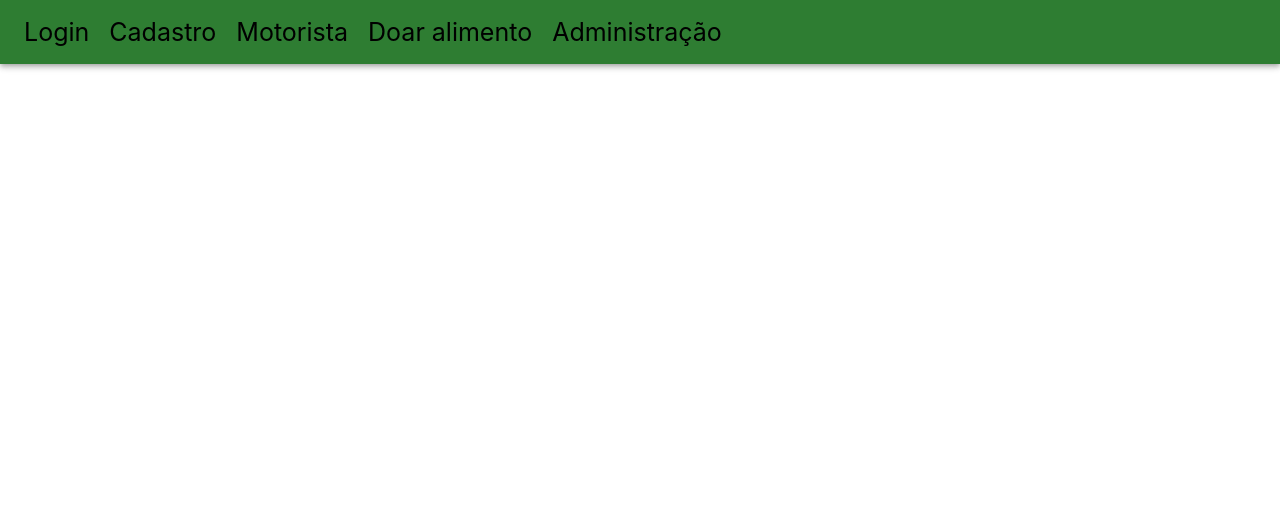
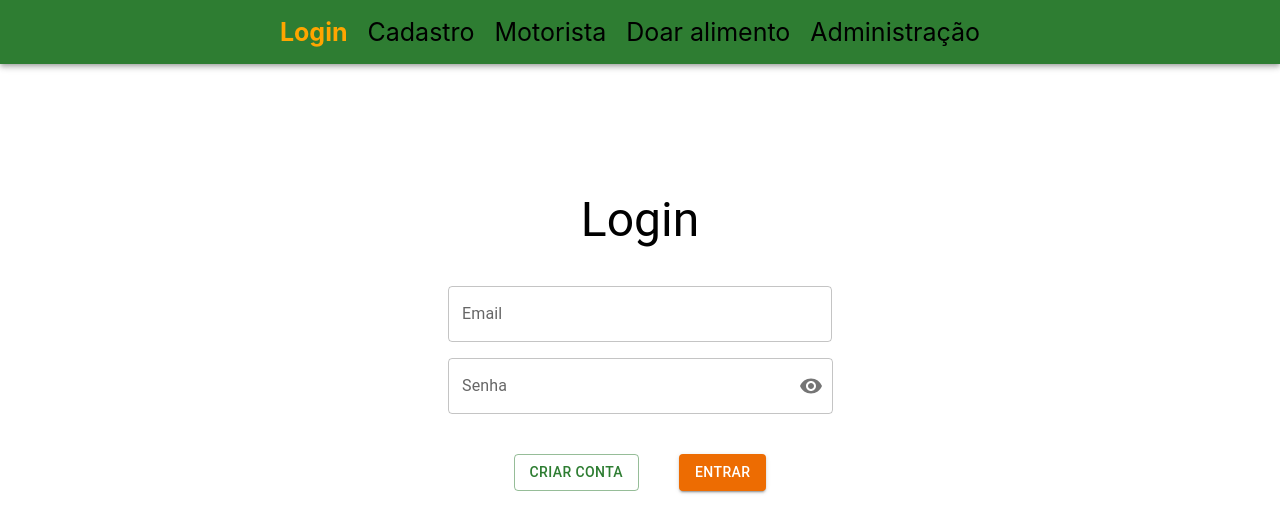
Before and after one commit to Prodal-Software/Software, a React (Create React App) app in the folder src/: page / in a window 1280 px wide. Shown: the top 532 px of the page. Built offline with nearby package versions, Linux system fonts and the light colour scheme.

Commit message:
Added link between Login and Cadastro

```diff
--- a/src/src/App.js
+++ b/src/src/App.js
@@ -12,7 +12,7 @@ function App() {
     <div className="App">
       <Navbar/>
         <Routes>
-          <Route path='/login' element={<Login/>}/>
+          <Route path='/' element={<Login/>}/>
           <Route path='/cadastro' element={<Cadastro/>}/>
           <Route path='/motorista' element={<Motorista/>}/>
           <Route path='/doacao' element={<DoarAlimento/>}/>
--- a/src/src/components/Cadastro.js
+++ b/src/src/components/Cadastro.js
@@ -1,3 +1,4 @@
+import { FormHelperText } from "@mui/joy";
 import {
   Box,
   Typography,
@@ -7,14 +8,20 @@ import {
   Checkbox,
   TextField,
 } from "@mui/material";
-import useState from "react";
+import React, { useState } from "react";
+import { useNavigate } from "react-router-dom";
+import Swal from "sweetalert2";
 
 export const Cadastro = () => {
   const [checkedpassword, setCheckedpassword] = useState(false);
   const [nome, setNome] = useState("");
   const [email, setEmail] = useState("");
+  const [contato, setContato] = useState("");
   const [senha, setSenha] = useState("");
-  const [contato, setContato] = useState("");
+  const [confsenha, setConfSenha] = useState("");
+  var textoDeAjuda = "";
+
+  const navigate = useNavigate();
 
   const handleNomeChange = (Event) => {
     setNome(Event.target.value);
@@ -28,45 +35,118 @@ export const Cadastro = () => {
   const handleSenhaChange = (Event) => {
     setSenha(Event.target.value);
   };
+  const handleConfSenhaChange = (Event) => {
+    setConfSenha(Event.target.value);
+  };
   const handleCheckboxChange = (Event) => {
     setCheckedpassword(Event.target.checked);
   };
+  function handleTextoAjudaChange(mensagem) {
+    textoDeAjuda = mensagem;
+  }
+  const handleLimparCampos = () => {
+    setNome("");
+    setEmail("");
+    setContato("");
+    setSenha("");
+    setConfSenha("");
+  };
+  const handleSubmit = () => {
+    var campoFaltando = false;
+
+    campoFaltando = nome.length === 0 ? true : false;
+    campoFaltando = email.length === 0 ? true : false;
+    campoFaltando = contato.length === 0 ? true : false;
+    campoFaltando = senha.length === 0 ? true : false;
+    campoFaltando = confsenha.length === 0 ? true : false;
+
+    if (campoFaltando) {
+      Swal.fire({
+        icon: "error",
+        title: "Dados faltando",
+        text: "Por favor, preencha todos os campos.",
+        confirmButtonText: "OK",
+        confirmButtonColor: "red",
+      });
+
+    } else {
+      // vai ser enviado um POST depois
+      let credenciais = {
+        name: nome,
+        email: email,
+        phone: contato,
+        password: senha,
+      };
+
+      console.log(credenciais);
+
+      Swal.fire({
+        icon: "success",
+        title: "Conta criada com sucesso!",
+        text:"Redirecionando para realizar Login",
+        showConfirmButton: false,
+        timer: 3000,
+      });
+
+      navigate('/')
+    }
+  };
   return (
-    <Box alignContent={"center"} marginTop={"15%"}>
-      <Typography variant="h2">Cadastro</Typography>
+    <Box marginTop={"3%"} display={"flex"} flexDirection={"column"}>
+      <Stack spacing={"20px"} width={"400px"} alignSelf={"center"}>
+        <Typography variant="h2" sx={{ mb: "30px" }}>
+          Cadastro
+        </Typography>
 
         <TextField
-        label="Nome"
+          label="Nome Completo"
           type="name"
           value={nome}
           color="warning"
           onChange={handleNomeChange}
+          // helperText={<FormHelperText>Por favor, insira seu nome completo</FormHelperText>}
         />
-      <br />
         <TextField
           label="Email"
           type="email"
+          placeholder="exemplo@gmail.com"
           value={email}
           color="warning"
           onChange={handleEmailChange}
+          // helperText={<FormHelperText>Por favor, insira seu email de contato</FormHelperText>}
         />
-      <br />
         <TextField
           label="Contato"
+          placeholder="DDD XXXXXXXXX"
           type="tel"
           value={contato}
           color="warning"
           onChange={handleContatoChange}
+          helperText={
+            <FormHelperText>
+              Por favor, insira seu número de contato seguindo o exemplo: 31
+              987654321
+            </FormHelperText>
+          }
         />
-      <br />
         <TextField
           label="Senha"
           type={checkedpassword ? "text" : "password"}
           value={senha}
           color="warning"
           onChange={handleSenhaChange}
+          onFocus={handleTextoAjudaChange(
+            "Digite uma senha com no minimo 8 letras e 1 numero"
+          )}
+          helperText={<FormHelperText>{textoDeAjuda}</FormHelperText>}
         />
-      <br />
+        <TextField
+          label="Confirmar Senha"
+          type={checkedpassword ? "text" : "password"}
+          value={confsenha}
+          color="warning"
+          onChange={handleConfSenhaChange}
+        />
         <FormControlLabel
           label="Mostrar Senha"
           control={
@@ -77,17 +157,20 @@ export const Cadastro = () => {
             ></Checkbox>
           }
         ></FormControlLabel>
-
+      </Stack>
       <Stack
         spacing={5}
         direction={"row"}
         justifyContent={"center"}
         marginTop={"2em"}
       >
-        <Button variant="outlined" color="error">
+        <Button variant="contained" color="error" onClick={() => navigate(-1)}>
+          Voltar
+        </Button>
+        <Button variant="outlined" color="info" onClick={handleLimparCampos}>
           Limpar Campos
         </Button>
-        <Button variant="contained" color="warning">
+        <Button variant="contained" color="warning" onClick={handleSubmit}>
           Criar Conta
         </Button>
       </Stack>
--- a/src/src/components/Login.js
+++ b/src/src/components/Login.js
@@ -1,48 +1,94 @@
-import { Box, Typography, Button, Stack, TextField, FormControl, InputLabel, OutlinedInput, InputAdornment, IconButton } from '@mui/material';
-import { useState } from 'react';
-import { VisibilityOff,Visibility } from '@mui/icons-material'
+import {
+  Box,
+  Typography,
+  Button,
+  Stack,
+  TextField,
+  FormControl,
+  InputLabel,
+  OutlinedInput,
+  InputAdornment,
+  IconButton,
+} from "@mui/material";
+import Swal from "sweetalert2";
+import { useState } from "react";
+import { VisibilityOff, Visibility } from "@mui/icons-material";
 
 export const Login = () => {
-    const [email,setEmail] = useState('');
-    const [senha,setSenha] = useState('');
+  const [email, setEmail] = useState("");
+  const [senha, setSenha] = useState("");
   const [mostrarSenha, setMostrarSenha] = useState(false);
 
-    const handleClickShowPassword = () => {setMostrarSenha((show) => !show)}
-    const handleEmailChange = (Event) => {setEmail(Event.target.value)}
-    const handleSenhaChange = (Event) => {setSenha(Event.target.value)}
+  const handleClickShowPassword = () => {
+    setMostrarSenha((show) => !show);
+  };
+  const handleEmailChange = (Event) => {
+    setEmail(Event.target.value);
+  };
+  const handleSenhaChange = (Event) => {
+    setSenha(Event.target.value);
+  };
   const handleSubmit = (e) => {
-      e.preventDefault();
+    // e.preventDefault();
 
+    if (email.length === 0 || senha.length === 0) {
+      Swal.fire({
+        icon: "error",
+        title: "Dados faltando",
+        text: "Por favor, preencha todos os campos.",
+        confirmButtonText: "OK",
+        confirmButtonColor: "red",
+      });
+    } else {
       // vai ser enviado um POST depois
       let credenciais = {
         email,
-        password: senha
+        password: senha,
       };
 
       console.log(credenciais);
     }
+  };
 
   return (
-      <Box sx={{pt:'200px'}} display={'flex'} flexDirection={'column'} alignItems={'center'}>
-        <Typography sx={{mb:'40px'}} variant='h3'>Login</Typography>
-        <Box sx={{width:'auto'}}>
+    <Box
+      sx={{ pt: "10%" }}
+      display={"flex"}
+      flexDirection={"column"}
+      alignItems={"center"}
+    >
+      <Typography sx={{ mb: "30px" }} variant="h3">
+        Login
+      </Typography>
+      <Box sx={{ width: "400px" }}>
         <form onSubmit={handleSubmit}>
-            <Stack direction={'column'}>
+          <Stack direction={"column"}>
             <TextField
-              sx={{ m: 1, width: '35ch' }}
-              label='Email'
-              type='email'
-              color='warning'
+              sx={{ m: 1, width: "auto" }}
+              label="Email"
+              type="email"
+              color="warning"
               value={email}
-              onChange={handleEmailChange}/>
+              onChange={handleEmailChange}
+            />
 
-              <FormControl sx={{ m: 1, width: '35ch', color:'warning', alignSelf:'flex-start'}} variant="outlined">
-                <InputLabel htmlFor="outlined-adornment-password" color='warning'>Senha</InputLabel>
+            <FormControl
+              sx={{
+                m: 1,
+                width: "385px",
+                color: "warning",
+                alignSelf: "flex-start",
+              }}
+              variant="outlined"
+            >
+              <InputLabel htmlFor="outlined-adornment-password" color="warning">
+                Senha
+              </InputLabel>
               <OutlinedInput
                 value={senha}
-                  color='warning'
+                color="warning"
                 id="outlined-adornment-password"
-                  type={mostrarSenha ? 'text' : 'password'}
+                type={mostrarSenha ? "text" : "password"}
                 onChange={handleSenhaChange}
                 endAdornment={
                   <InputAdornment position="end">
@@ -61,12 +107,26 @@ export const Login = () => {
           </Stack>
         </form>
       </Box>
-        <Stack spacing={5} direction={'row'} justifyContent={'center'} marginTop={'2em'}>
-          <Button variant='outlined' color='success' href='/cadastro'>Criar Conta</Button>
-          <Button variant='contained' color='warning' type='submit'>Entrar</Button>
+      <Stack
+        spacing={5}
+        direction={"row"}
+        justifyContent={"center"}
+        marginTop={"2em"}
+      >
+        <Button variant="outlined" color="success" href="/cadastro">
+          Criar Conta
+        </Button>
+        <Button
+          variant="contained"
+          color="warning"
+          type="submit"
+          onClick={handleSubmit}
+        >
+          Entrar
+        </Button>
       </Stack>
     </Box>
-    )
-}
+  );
+};
 
 export default Login;
--- a/src/src/components/Navbar.js
+++ b/src/src/components/Navbar.js
@@ -14,8 +14,10 @@ export const Navbar = () => {
     }
     return(
         <AppBar position="static" color="success">
-            <Toolbar>
-                <NavLink style={navLinkStyle} to={'/login'}>Login</NavLink>
+            <Toolbar sx={{
+                justifyContent:"center",
+            }}>
+                <NavLink style={navLinkStyle} to={'/'}>Login</NavLink>
                 <NavLink style={navLinkStyle} to={'/cadastro'}>Cadastro</NavLink>
                 <NavLink style={navLinkStyle} to={'/motorista'}>Motorista</NavLink>
                 <NavLink style={navLinkStyle} to={'/doacao'}>Doar alimento</NavLink>
```
Lines whose indentation alone changed are shown as unchanged.
